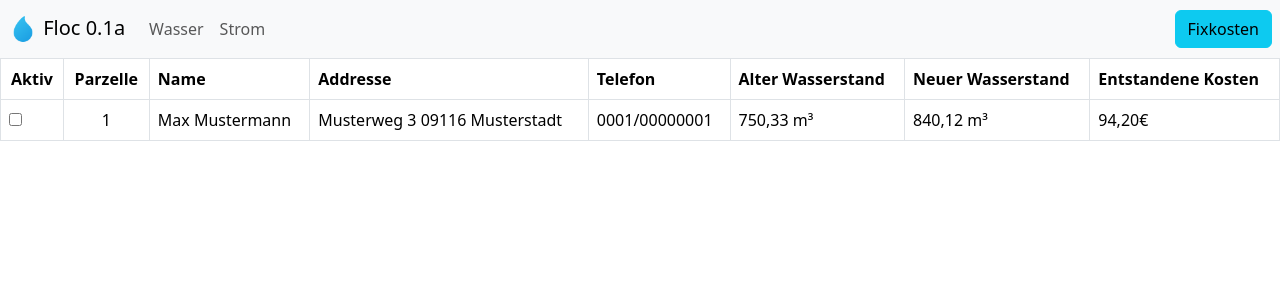
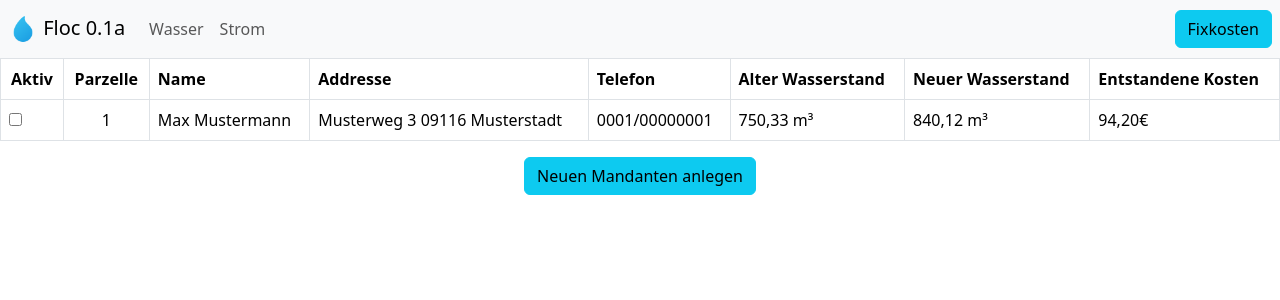
Before and after one commit to floppyist/floc, a Vue app in the folder src/frontend/: page / in a window 1280 px wide. Shown: the top 300 px of the page. Built offline with nearby package versions, Linux system fonts and the light colour scheme; no server answers.

Commit message:
Added button in electricity table if there are no rows fetched from the backend

```diff
--- a/src/frontend/src/components/WaterTable.vue
+++ b/src/frontend/src/components/WaterTable.vue
@@ -5,13 +5,22 @@ import { onBeforeMount } from 'vue';
 onBeforeMount(() => {
     axios.get('/api/clients/getAll')
         .then(res => {
-            console.log(res.data);
+            var table = document.getElementById("tblElectricity");
+            var btnNew = document.getElementById("btnNewClient");
+
+            if (res.data.length == 0) {
+                table.hidden = true;
+                btnNew.hidden = false;
+            } else {
+                table.hidden = false;
+                btnNew.hidden = true;
+            }
         });
 });
 </script>
 
 <template>
-    <table class="table table-hover table-bordered">
+    <table class="table table-hover table-bordered" id="tblElectricity">
         <thead>
             <tr>
                 <th scope="col" class="text-center">Aktiv</th>
@@ -39,6 +48,14 @@ onBeforeMount(() => {
             </tr>
         </tbody>
     </table>
+    <div class="row">
+        <div class="col text-center">
+            <button class="btn btn-info fix" type="button" id="btnNewClient">
+                Neuen Mandanten anlegen
+            </button>
+
+        </div>
+    </div>
 </template>
 
 <style scoped></style>
```
